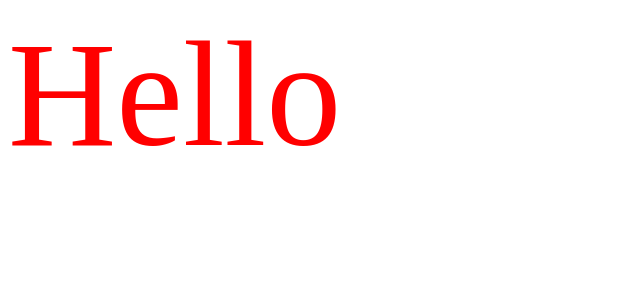
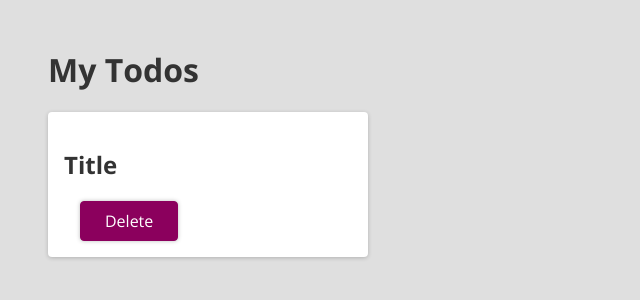
Before and after one commit to ElieBamunoba/Meet-up, a React (Create React App) app: page / in a window 1280 px wide. Shown: the top 300 px of the page, without its empty margins (0-640 px from the left). Built offline with nearby package versions, Linux system fonts and the light colour scheme.

Commit message:
first component

```diff
--- a/src/App.js
+++ b/src/App.js
@@ -2,7 +2,15 @@ import React from 'react';
 
 function App() {
   return (
-    <div> Hello </div>
+    <div>
+      <h1> My Todos</h1>
+      <div className='card'>
+        <h2>
+          Title
+        </h2>
+        <div className='action'><button className='btn'>Delete</button></div>
+      </div>
+    </div>
   );
 }
 
--- a/src/index.css
+++ b/src/index.css
@@ -1,4 +1,57 @@
-div {
-  color: red;
-  font-size: 150px;
+@import url("https://fonts.googleapis.com/css2?family=Open+Sans:wght@400;700&display=swap");
+
+* {
+  box-sizing: border-box;
 }
+
+body {
+  font-family: "Open Sans", sans-serif;
+  margin: 0;
+  margin: 3rem;
+  background-color: #dfdfdf;
+}
+.card {
+  background-color: white;
+  border-radius: 4px;
+  box-shadow: 0 1px 4px rgba(0, 0, 0, 0.2);
+  padding: 1rem;
+  width: 20rem;
+}
+
+h1,
+h2 {
+  color: #333333;
+}
+
+.action .btn {
+  font: inherit;
+  padding: 0.5rem 1.5rem;
+  border: 1px solid #8b005d;
+  color: white;
+  margin: 0 1rem;
+  border-radius: 4px;
+  background: #8b005d;
+  box-shadow: 0 0 4px rgba(0, 0, 0, 0.26);
+  cursor: pointer;
+}
+
+.button:focus {
+  outline: none;
+}
+
+.button:hover,
+.button:active {
+  background: #ac0e77;
+  border-color: #ac0e77;
+  box-shadow: 0 0 8px rgba(0, 0, 0, 0.26);
+}
+
+.backdrop {
+  position: fixed;
+  z-index: 1;
+  background-color: rgba(0, 0, 0, 0.75);
+  width: 100%;
+  height: 100%;
+  top: 0;
+  left: 0;
+}
```
